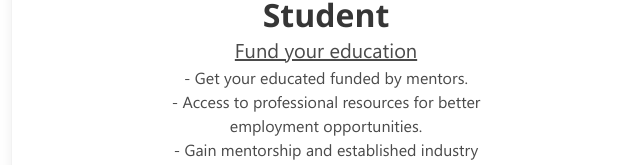
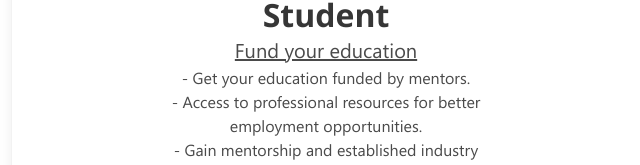
Before and after one commit to yatinag/join-legacy, a plain HTML site: page index.html in a window 1280 px wide. Shown: the part 635-800 px from the top of the page, 640-1280 px from the left. Drawn offline with nearby package versions, Linux system fonts and the light colour scheme.

Commit message:
spelling fix

```diff
--- a/index.html
+++ b/index.html
@@ -123,7 +123,7 @@
             </center>
             <p class="title">Student</p>
             <p class="subtitle"><u>Fund your education</u></p>
-            <ul class="sub-subtitle padding-weird mt-20"><li>- Get your educated funded by mentors.</li><li>- Access to professional resources for better employment opportunities.</li><li>- Gain mentorship and established industry connections.</li><li>- Only pay back once you start earning.</li></ul>
+            <ul class="sub-subtitle padding-weird mt-20"><li>- Get your education funded by mentors.</li><li>- Access to professional resources for better employment opportunities.</li><li>- Gain mentorship and established industry connections.</li><li>- Only pay back once you start earning.</li></ul>
             <button class="button special-button non-font-button"><span>Become a Legatus </span>
               <span class="icon is-small">
                 <i class="fa fa-book"></i>
```
